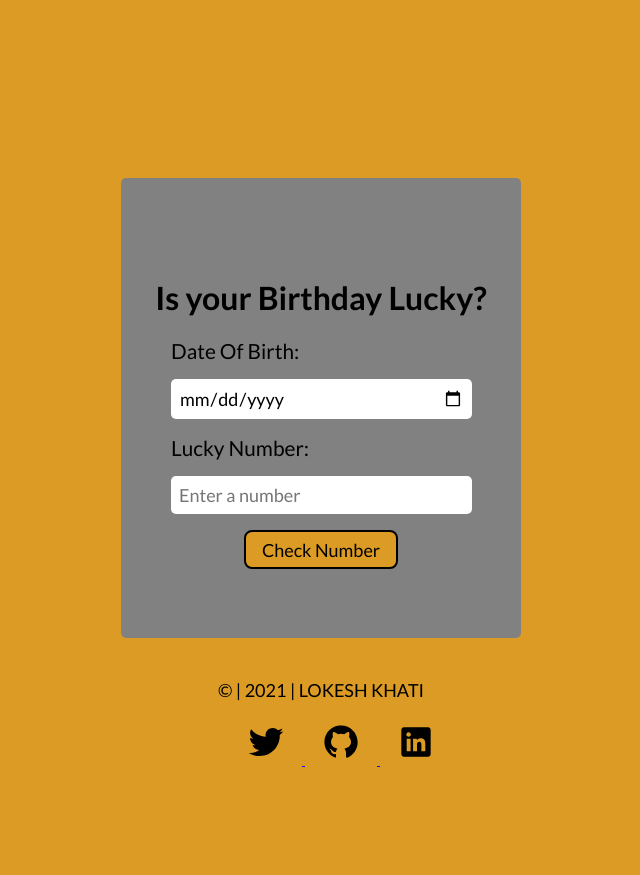
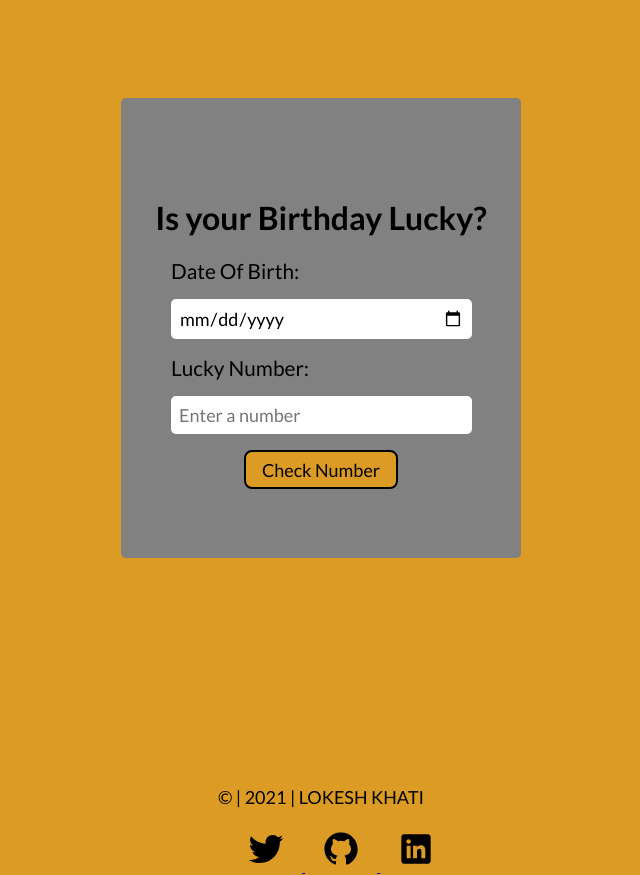
Before and after one commit to Lokeshkhati/Is-your-birthday-Lucky, a plain HTML site: page index.html in a window 1280 px wide. Shown: the whole page, without its empty margins (319-959 px from the left). Before the commit the page ends 808 px from the top, so only its background shows below. Drawn offline with Linux system fonts and the light colour scheme.

Commit message:
Update style.css

```diff
--- a/style.css
+++ b/style.css
@@ -16,7 +16,7 @@ body {
   display: flex;
   justify-content: center;
   align-items: center;
-  min-height: 100vh;
+  height: 80vh;
 }
 .wrapper {
   border-radius: 5px;
@@ -96,6 +96,7 @@ footer {
   bottom: 0;
   left: 0;
   right: 0;
+  max-height: 2rem;
 }
 
 footer p {
```
